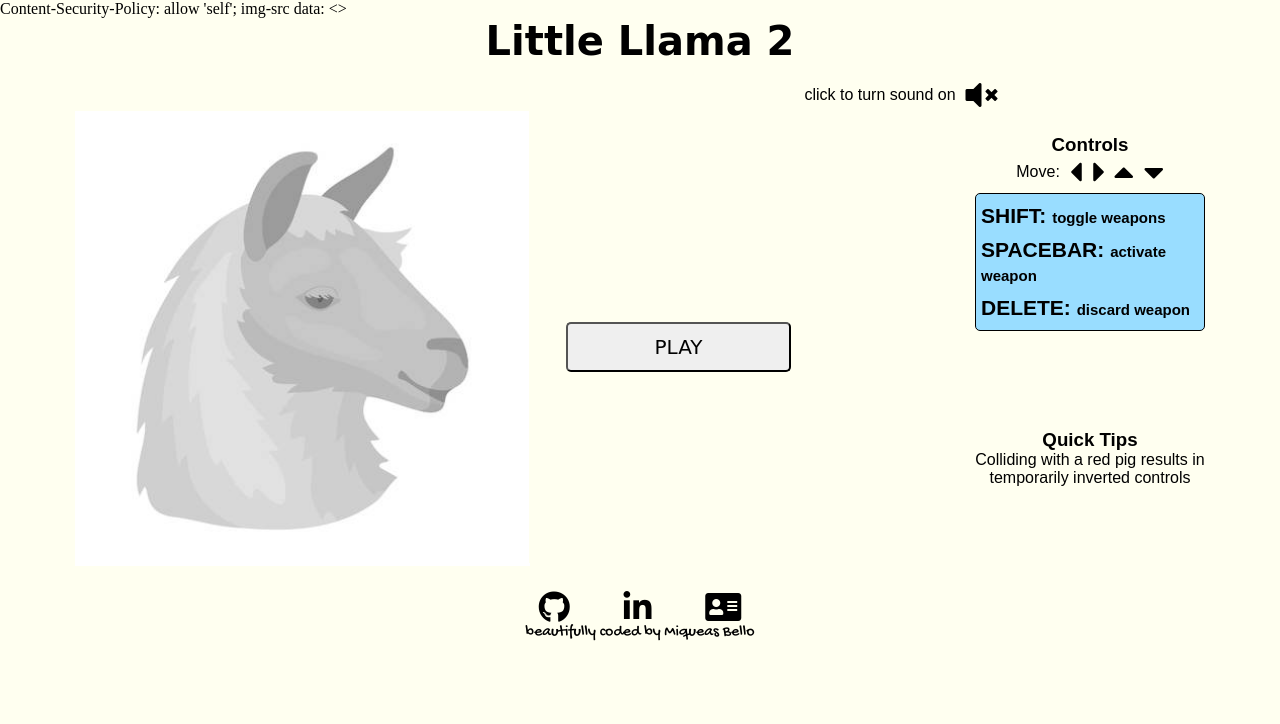
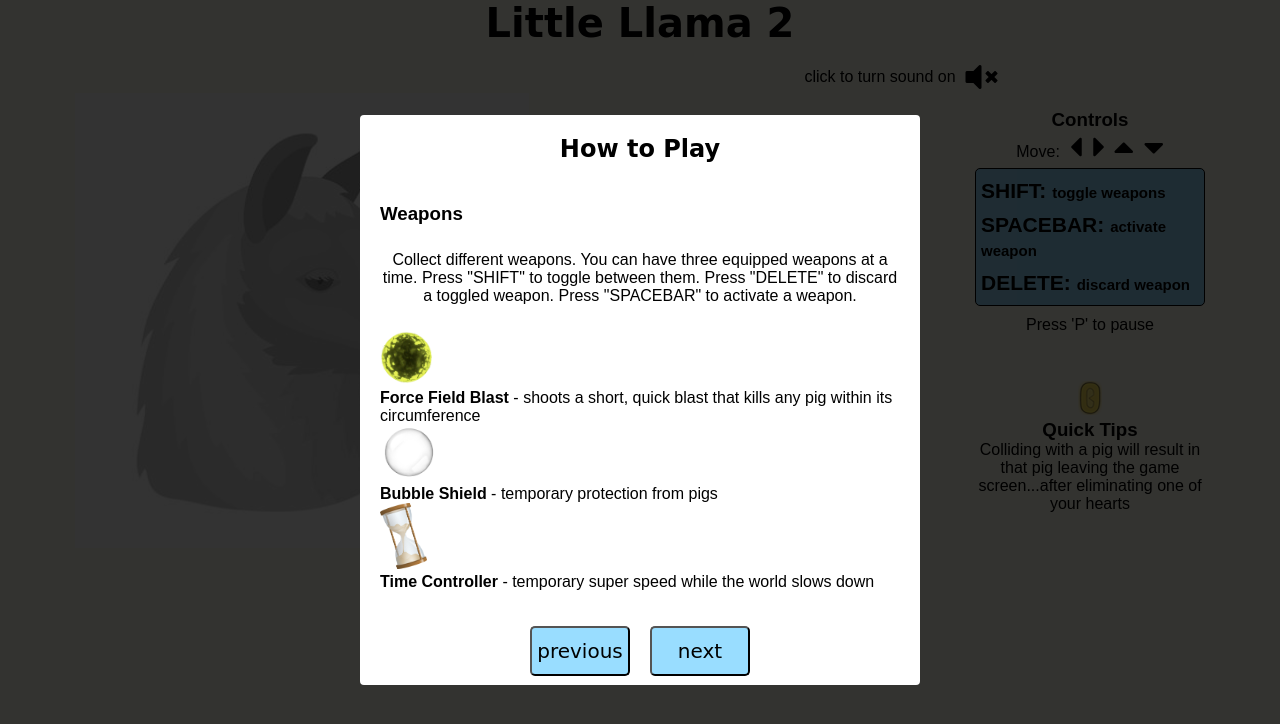
Before and after one commit to micahbello/little_llama_2, a website: page index.html in a window 1280 px wide. Drawn offline with Linux system fonts and the light colour scheme; a web font is replaced by a local one.

Commit message:
Continue to work on instructions modal

```diff
--- /dev/null
+++ b/assets/stylesheets/how-to-play-modal.css
@@ -0,0 +1,94 @@
+.how-to-play-modal {
+  position: fixed;
+  z-index: 3;
+  left: 0;
+  top: 0;
+  height: 100%;
+  width: 100%;
+  background-color: rgba(0,0,0,0.8);
+  display: flex;
+  align-items: center;
+  justify-content: center;
+}
+
+.how-to-play-modal header {
+  font-family: 'Rammetto One', cursive;
+  height: 70px;
+  text-align: center;
+  padding-top: 20px;
+}
+
+.how-slide-1, .how-slide-2 {
+  width: 560px;
+  max-width: 560px;
+  height: 570px;
+  border-radius: 4px;
+  background: white;
+  display: flex;
+  justify-content: center;
+  flex-direction: column;
+}
+
+.how-to-content {
+  height: 430px;
+  padding: 0px 20px;
+  font-family: 'Capriola', sans-serif;
+  display: flex;
+  flex-direction: column;
+  justify-content: space-between;
+}
+
+.how-to-content p {
+  text-align: center;
+}
+
+.how-to-content figure {
+  display: flex;
+  align-items: center;
+  justify-content: center;
+}
+
+.how-to-content figure img {
+  width: 90%;
+}
+
+.how-slide-2 footer {
+  height: 70px;
+  display: flex;
+  justify-content: center;
+  align-items: center;
+  /* border: 1px solid; */
+}
+
+.how-slide-2 footer button {
+  height: 50px;
+  width: 100px;
+  border-radius: 5px;
+  cursor: pointer;
+  font-size: 20px;
+  font-family: 'Baloo Bhaina', cursive;
+  background: #99ddff;
+  margin: 0px 10px;
+}
+
+.how-slide-2 footer button:hover {
+  background: lightgrey;
+}
+
+/* slide2 */
+
+.how-slide-2 ul li {
+  list-style: none;
+}
+
+.how-slide-2-blast-icon {
+  width: 10%;
+}
+
+.how-slide-2-bubble-icon {
+  width: 11%;
+}
+
+.how-slide-2-hourglass-icon {
+  width: 9%;
+}
--- a/assets/stylesheets/master.css
+++ b/assets/stylesheets/master.css
@@ -57,7 +57,10 @@ body {
   display: none;
   flex-direction: column;
   align-items: center;
-  /* border: 1px solid; */
+  border: 1px solid;
+  border-radius: 5px;
+  background: gainsboro;
+  padding: 10px 0px;
 }
 
 .current-stats-section li {
@@ -318,12 +321,12 @@ canvas {
   min-height: 450px;
 }
 
-.right-panel-buttons {
+.left-panel-buttons {
   display: flex;
   flex-direction: column;
 }
 
-.right-panel-buttons button {
+.left-panel-buttons button {
   width: 200px;
   height: 50px;
   border-radius: 5px;
@@ -339,7 +342,7 @@ canvas {
   cursor: pointer;
 }
 
-.right-panel-buttons button:hover {
+.left-panel-buttons button:hover {
   background: lightgrey;
 }
 
@@ -391,12 +394,16 @@ canvas {
   font-size: 15px;
 }
 
+.controls span {
+  margin-top: 10px;
+}
+
 .instruction-buttons {
   display: none;
   text-align: center;
 }
 
-footer {
+.page-footer {
   /* height: 100px;
   border: 1px solid;
   width: 100vw; */
@@ -408,22 +415,22 @@ footer {
   flex-direction: column;
 }
 
-footer figure {
+.page-footer figure {
   width: 20%;
   display: flex;
   justify-content: space-around;
   /* border: 1px solid; */
 }
 
-footer figure i {
+.page-footer figure i {
   color: black;
   /* margin: 5px; */
 }
 
-footer figure i:hover {
+.page-footer figure i:hover {
   color: lightgrey;
 }
 
-footer span {
+.page-footer span {
   font-family: 'Gochi Hand', cursive;
 }
--- a/index.html
+++ b/index.html
@@ -1,10 +1,9 @@
 <!DOCTYPE html>
 <html lang="en" dir="ltr">
   <head>
-    Content-Security-Policy: allow 'self'; img-src data: <<http://www.micahbello.com/little_llama_2/>>
-
     <meta charset="utf-8">
     <link rel="stylesheet" href="./assets/stylesheets/master.css">
+    <link rel="stylesheet" href="./assets/stylesheets/how-to-play-modal.css">
     <link rel="stylesheet" href="./assets/stylesheets/animations.css">
 
     <link href="https://fonts.googleapis.com/css?family=Architects+Daughter|Baloo+Bhaina|Bowlby+One+SC|Capriola|Caveat+Brush|Fascinate+Inline|Gochi+Hand|Palanquin+Dark|Rammetto+One|Righteous|Sigmar+One" rel="stylesheet">
@@ -76,12 +75,11 @@
 
         <div id="instruction-buttons" class="instruction-buttons">
 
-          <span>Press 'P' to pause</span>
-
-          <div class="right-panel-buttons">
+          <div class="left-panel-buttons">
             <!-- <button type="button" name="button">HOW TO PLAY</button> -->
+            <button id="pause-button" type="button" name="button">PAUSE</button>
             <button id="restart-button" type="button" name="button">RESTART</button>
-            <button id="pause-button" type="button" name="button">PAUSE</button>
+            <button id="pause-button" type="button" name="button">HOW TO PLAY</button>
           </div>
         </div>
 
@@ -100,9 +98,9 @@
 
               <button id="landing-play-button">PLAY</button>
 
-              <!-- <button id="landing-how-play-button" type="button" name="button">HOW TO PLAY</button>
+              <button id="landing-how-play-button" type="button" name="button">HOW TO PLAY</button>
 
-              <button id="landing-how-play-button" type="button" name="button">play the original</button> -->
+              <button id="landing-how-play-button" type="button" name="button">play the original</button>
 
 
             </section>
@@ -156,11 +154,15 @@
               <li>DELETE: <span>discard weapon</span></li>
             </div>
 
+            <span>Press 'P' to pause</span>
 
           </div>
         </div>
 
         <div class="tips-section">
+          <figure>
+            <img src="./assets/sprites/other_objects/coin_icon.png" alt="">
+          </figure>
           <h3>Quick Tips</h3>
 
             <figure>
@@ -176,7 +178,7 @@
 
     </section>
 
-    <footer>
+    <footer class="page-footer">
       <figure className= "footer-icons">
         <a href="https://github.com/micahbello"><i class="fab fa-github fa-2x"></i></a>
         <a href="https://www.linkedin.com/in/miqueasbello/"><i class="fab fa-linkedin-in fa-2x"></i></a>
@@ -186,6 +188,81 @@
       <span>beautifully coded by Miqueas Bello</span>
     </footer>
 
+<!-- modal -->
+    <div class="how-to-play-modal">
+
+<!-- slide 1 -->
+      <!-- <div class="how-slide-1">
+        <header>
+          <h2>How to Play</h2>
+        </header>
+
+        <div class="how-to-content">
+          <h3>The Objective</h3>
+
+          <p>Collect as many coins as possible before
+            running out of hearts. A heart is lost every time Llama collides
+            with a pesky bouncing pig. Hearts can be gained by collecting
+            them when they appear bouncing in the game.
+          </p>
+
+          <figure>
+            <img src="./assets/gifs/llama-pig-heart-collision-demo.gif" alt="">
+          </figure>
+
+        </div>
+
+        <footer>
+          <button type="button" name="button">next</button>
+        </footer>
+
+      </div> -->
+
+<!-- slide2 -->
+      <div class="how-slide-2">
+        <header>
+          <h2>How to Play</h2>
+        </header>
+
+        <div class="how-to-content">
+          <h3>Weapons</h3>
+
+          <p>Collect different weapons. You can have three equipped
+            weapons at a time. Press "SHIFT" to toggle between them.
+            Press "DELETE" to discard a toggled weapon. Press
+            "SPACEBAR" to activate a weapon.
+          </p>
+
+          <ul>
+            <img class="how-slide-2-blast-icon" src="./assets/sprites/weapon_related/forcefield_blast_icon.png" alt="">
+            <li><b>Force Field Blast</b> - shoots a short, quick blast that kills any pig within its circumference</li>
+            <img class="how-slide-2-bubble-icon"
+            src="./assets/sprites/weapon_related/bubble.png" alt="">
+            <li><b>Bubble Shield</b> - temporary protection from pigs</li>
+            <img class="how-slide-2-hourglass-icon"
+            src="./assets/sprites/weapon_related/hourglass.png" alt="">
+            <li><b>Time Controller</b> - temporary super speed while the world
+            slows down</li>
+          </ul>
+
+
+          <figure>
+            <!-- <img src="./assets/gifs/llama-pig-heart-collision-demo.gif" alt=""> -->
+          </figure>
+
+        </div>
+
+        <footer>
+          <button type="button" name="button">previous</button>
+          <button type="button" name="button">next</button>
+        </footer>
+
+      </div>
+
+<!-- slide3 -->
+    </div>
+<!-- modal^ -->
+
     <script src="./lib/bundle.js" charset="utf-8"></script>
   </body>
 </html>
```
Also changed, not shown: lib/bundle.js, lib/game.js, lib/little_llama.js, 2 other files.
